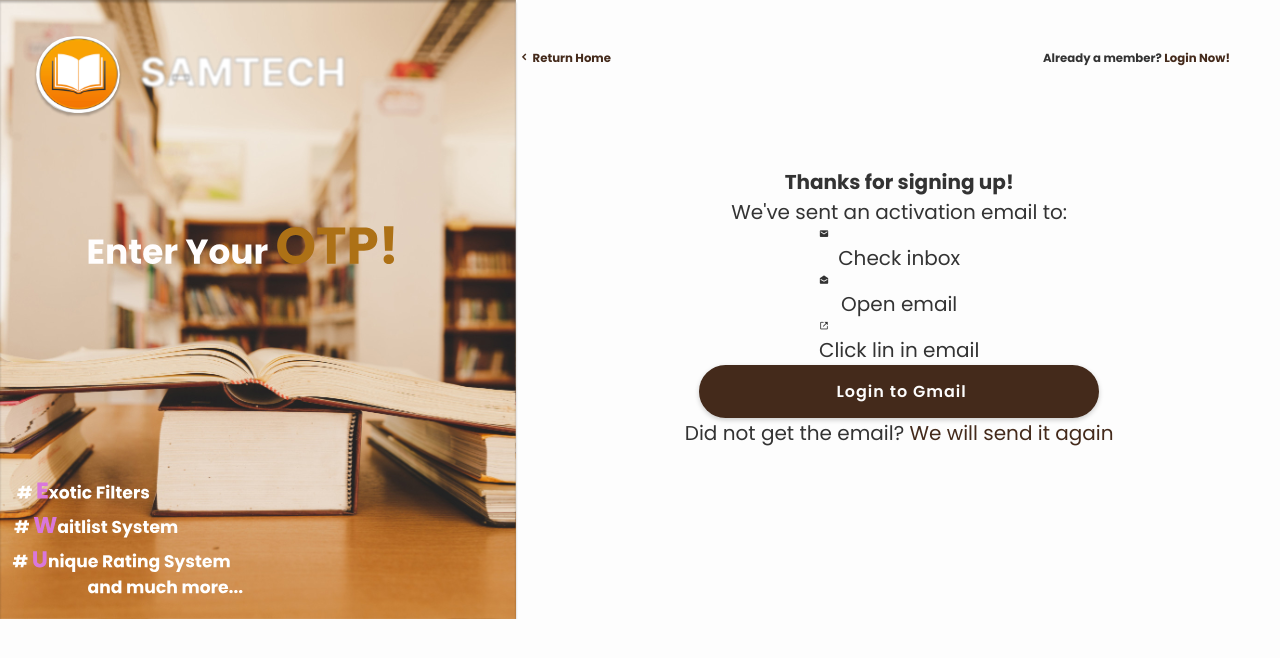
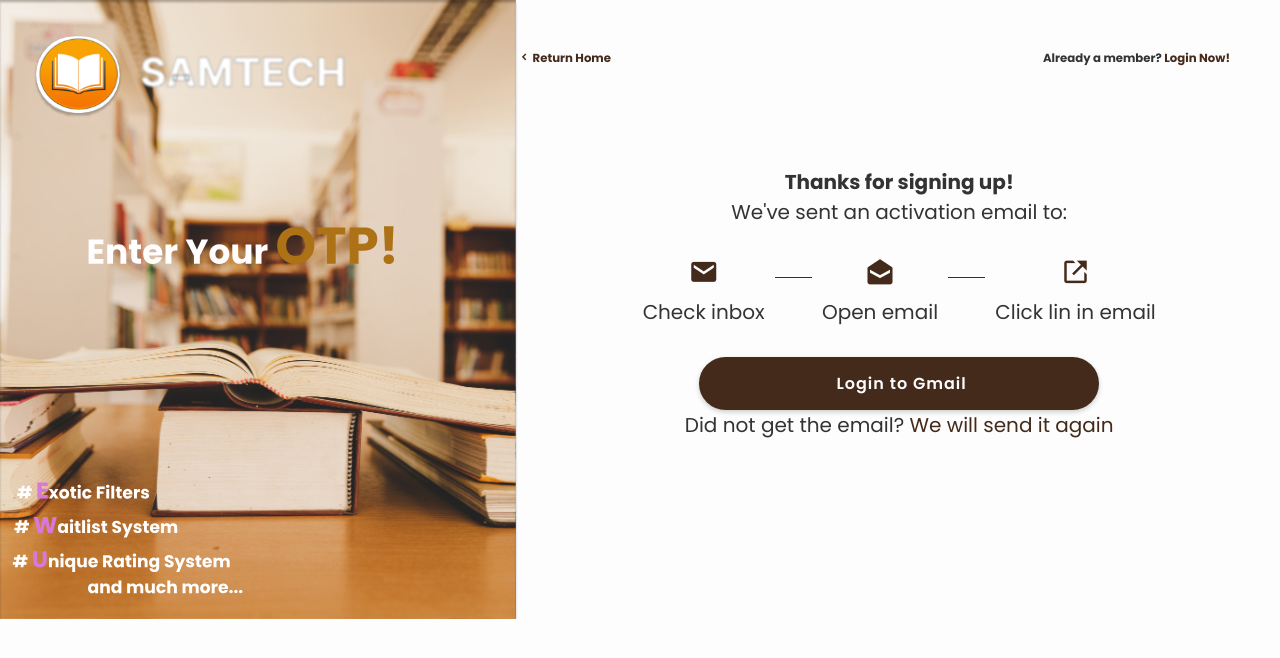
Before and after one commit to SamTech-Africa/library_management_system_frontend, a React (Create React App) app: page /verify in a window 1280 px wide. Shown: the top 658 px of the page. Built offline with nearby package versions, Linux system fonts and the light colour scheme.

Commit message:
Verify Page

```diff
--- a/src/container/pages/components/auth/Verify.jsx
+++ b/src/container/pages/components/auth/Verify.jsx
@@ -43,23 +43,27 @@ const Verify = () => {
           <h3>{email}</h3>
 
           <div className={style.direction}>
-            <div className={style.check}>
+            <div className={style.step}>
               <i class='bx bxs-envelope'></i>
               <p>Check inbox</p>
             </div>
 
-            <div className={style.open}>
-            <i class='bx bxs-envelope-open'></i>
+            <div className={style.line}></div>
+
+            <div className={style.step}>
+              <i class='bx bxs-envelope-open'></i>
               <p>Open email</p>
             </div>
+            <div className={style.line}></div>
 
-            <div className={style.click}>
+            <div className={style.step}>
               <i class='bx bx-link-external'></i>
               <p>Click lin in email</p>
             </div>
           </div>
 
-        <a href="https://mail.google.com/"> <input type="submit" value=" Login to Gmail" className={styles.btn} /></a>
+          <a href="https://mail.google.com/"> <input type="submit" value=" Login to Gmail" className={styles.btn} /></a>
+
           <div className={styles.footer}>
             <p>Did not get the email? <Link to={"/"}> <span>We will send it again</span> </Link></p>
           </div>
--- a/src/container/pages/styles/auth/Verify.module.css
+++ b/src/container/pages/styles/auth/Verify.module.css
@@ -27,7 +27,43 @@
     text-align: center;
 }
 
- .content .direction {
+ .direction {
+    display: flex;
+    justify-content: space-between;
+    flex-direction: row;
+    width: 70%;
+    margin: 2rem 0;
+
+}
+
+
+
+.direction .step {
     display: flex;
     flex-direction: column;
+    align-items: center;
+    text-align: center;
+    margin: 10px;
 }
+
+
+
+.direction .step i {
+    font-size: 30px;
+    margin-bottom: 0.5rem;
+    color: var(--main-color);
+}
+
+
+
+.direction .step p {
+    margin-top: 0.5rem; /* Add space between icon and paragraph */
+}
+
+
+.line {
+    margin-top: 3rem;
+    flex: 1;
+    height: 1px;
+    background-color: var(--main-color);
+}
```
